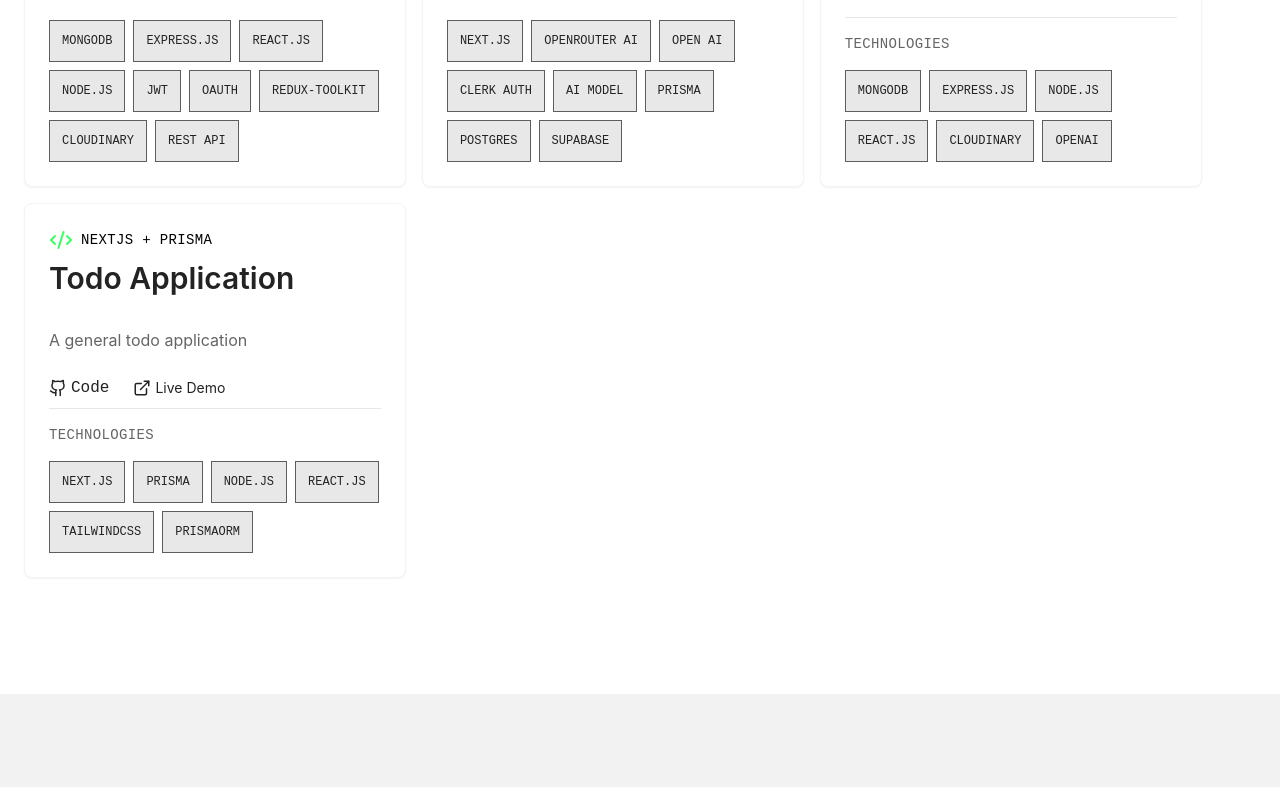
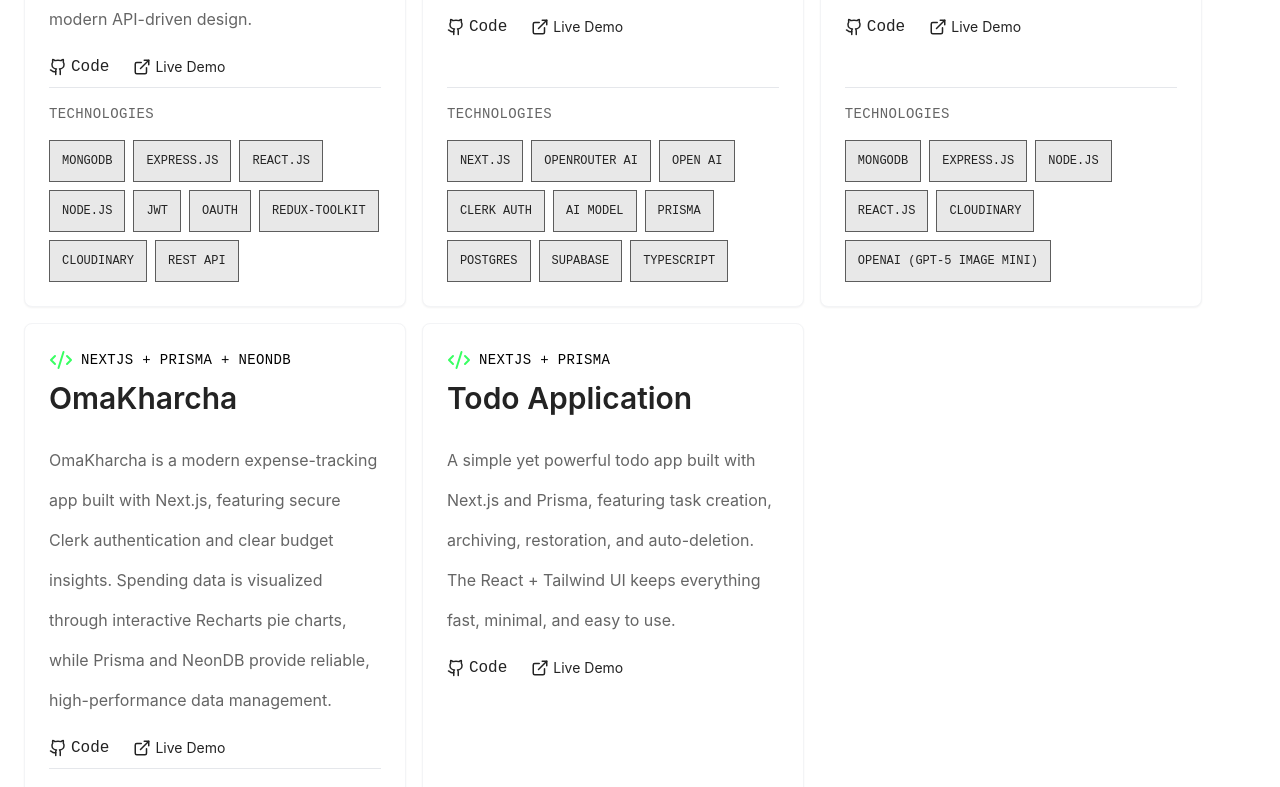
Before and after one commit to APNpandit611/Portfolio-2026, a Next.js app: page / in a window 1280 px wide. Shown: the part 3406-4193 px from the top of the page. Built offline with nearby package versions, Linux system fonts and the light colour scheme.

Commit message:
added new project

```diff
--- a/components/Project.tsx
+++ b/components/Project.tsx
@@ -14,7 +14,7 @@ const Project = () => {
                     <ProjectCard
                         techstack="Mern stack"
                         name="Feedbook"
-                        description="Social platform where users can create, share, and react to posts. Implemented secure login with JWT and used MongoDB for scalable data storage. Deployed fullstack app showcasing CRUD functionality and interactive UI."
+                        description="Feedbook is a MERN-stack social platform where users can create posts, react, and manage their feed with ease. It features secure JWT/OAuth authentication, scalable MongoDB storage, Cloudinary media handling, and a responsive React UI powered by Redux Toolkit. The full app showcases smooth CRUD operations and modern API-driven design."
                         technologies={[
                             "MONGODB",
                             "EXPRESS.js",
@@ -31,9 +31,9 @@ const Project = () => {
                     />
 
                     <ProjectCard
-                        techstack="Next + GenAI"
+                        techstack="Next.js + OpenAI + TypeScript"
                         name="Codiz"
-                        description="Developed a code quiz generator with clerk authentication in Next.js. Implemented AI model to generate code quiz based on the language and difficulty level selected. Supabase backend with prisma to handle the user and quiz history saving."
+                        description="Codiz is an AI-powered code quiz generator built with Next.js, featuring secure Clerk authentication and dynamic quiz creation based on language and difficulty. It uses OpenAI/OpenRouter models to generate tailored questions, with Supabase and Prisma managing user data and quiz history."
                         technologies={[
                             "next.js",
                             "openrouter ai",
@@ -42,7 +42,8 @@ const Project = () => {
                             "ai model",
                             "prisma",
                             "postgres",
-                            "supabase"
+                            "supabase",
+                            "typescript"
                         ]}
                         liveLink="https://ai-codiz.vercel.app/"
                         githubLink="https://github.com/APNpandit611/codiz"
@@ -51,23 +52,42 @@ const Project = () => {
                     <ProjectCard
                         techstack="Mern + GenAI"
                         name="Image.me"
-                        description="Image generation application using OpenAI gpt-5 image mini."
+                        description="Image.me is an AI-powered image generation app built with the MERN stack, using OpenAI’s GPT-5 Image Mini model to create high-quality visuals from user prompts. It features a React-based UI, secure Express/Node backend, and Cloudinary integration for efficient image storage and delivery."
                         technologies={[
                             "mongodb",
                             "express.js",
                             "node.js",
                             "react.js",
                             "cloudinary",
-                            "openai",
+                            "openai (gpt-5 image mini)",
                         ]}
                         githubLink="https://github.com/APNpandit611/image-me"
                         liveLink="https://image-me.netlify.app/"
                     />
 
                     <ProjectCard
+                        techstack="Nextjs + Prisma + NeonDB"
+                        name="OmaKharcha"
+                        description="OmaKharcha is a modern expense-tracking app built with Next.js, featuring secure Clerk authentication and clear budget insights. Spending data is visualized through interactive Recharts pie charts, while Prisma and NeonDB provide reliable, high-performance data management."
+                        technologies={[
+                            "next.js",
+                            "prisma",
+                            "node.js",
+                            "react.js",
+                            "tailwindcss",
+                            "neonDB",
+                            "recharts",
+                            "clerk",
+                            "typescript"
+                        ]}
+                        githubLink="https://github.com/APNpandit611/OmaKharcha"
+                        liveLink="http://oma-kharcha.vercel.app/"
+                    />
+
+                    <ProjectCard
                         techstack="Nextjs + Prisma"
                         name="Todo Application"
-                        description="A general todo application"
+                        description="A simple yet powerful todo app built with Next.js and Prisma, featuring task creation, archiving, restoration, and auto-deletion. The React + Tailwind UI keeps everything fast, minimal, and easy to use."
                         technologies={[
                             "next.js",
                             "prisma",
@@ -75,6 +95,7 @@ const Project = () => {
                             "react.js",
                             "tailwindcss",
                             "prismaORM",
+                            "typescript"
                         ]}
                         githubLink="https://github.com/APNpandit611/todo"
                         liveLink="https://to-do-port.vercel.app/"
```
